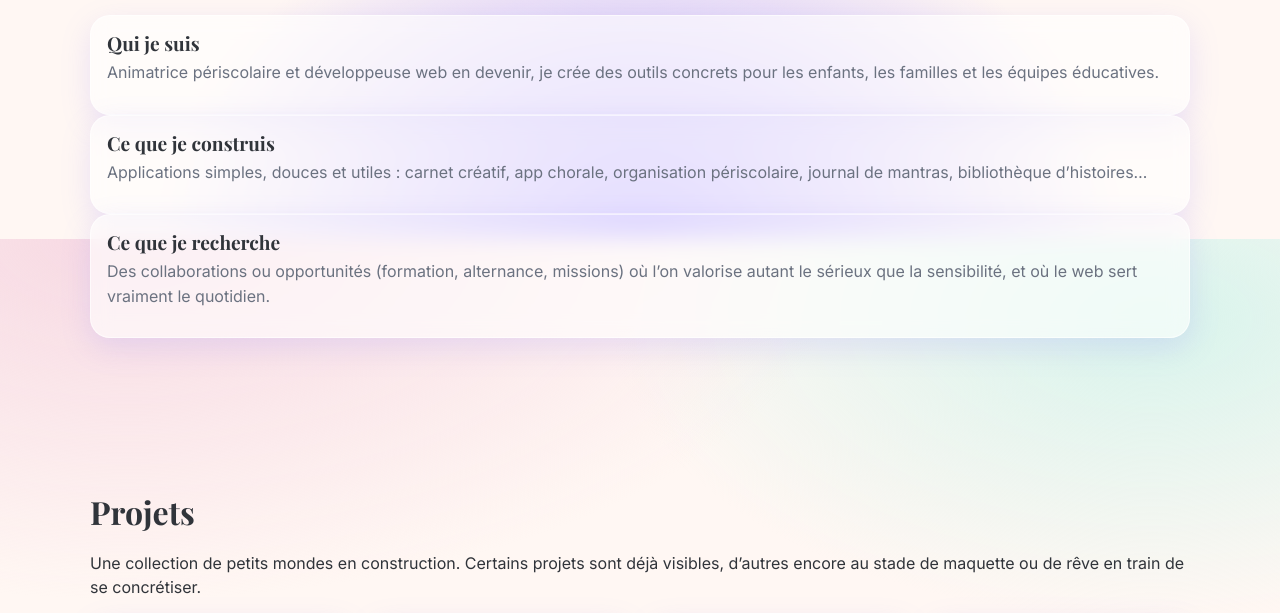
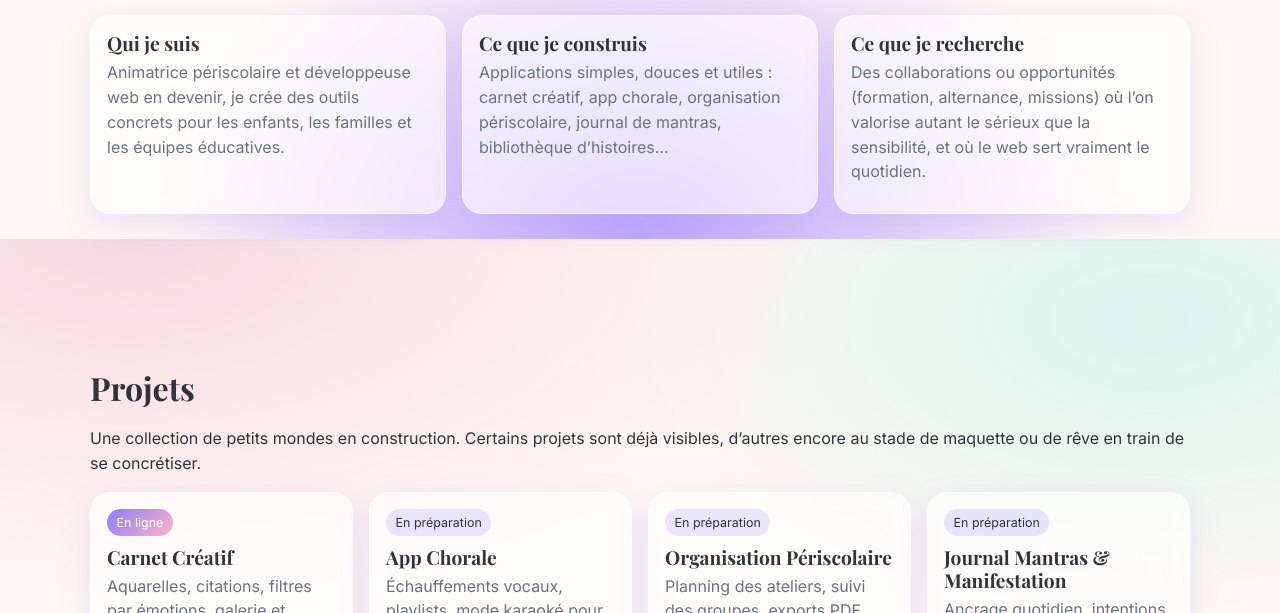
Before and after one commit to AuroreH86/aurore-portfolio, a plain HTML site: page index.html in a window 1280 px wide. Shown: the part 561-1174 px from the top of the page. Drawn offline with nearby package versions, Linux system fonts and the light colour scheme.

Commit message:
grille et badge

```diff
--- a/styles/global.css
+++ b/styles/global.css
@@ -141,3 +141,22 @@ input, textarea{
   .fade-in{opacity:0; transform:translateY(8px); animation:fadeInUp .7s var(--transition) forwards}
   @keyframes fadeInUp{to{opacity:1; transform:none}}
 }
+
+/* Grilles pour Overview & About */
+.overview-grid,
+.about-grid {
+  display: grid;
+  gap: 1rem;
+  grid-template-columns: repeat(auto-fit, minmax(260px, 1fr));
+}
+
+/* Variation douce du badge */
+.card-badge-soft {
+  display:inline-block;
+  padding:.25rem .6rem;
+  border-radius:999px;
+  font-size:.78rem;
+  background:rgba(139,124,247,.18);
+  color:var(--ink);
+  margin-bottom:.6rem;
+}
```
